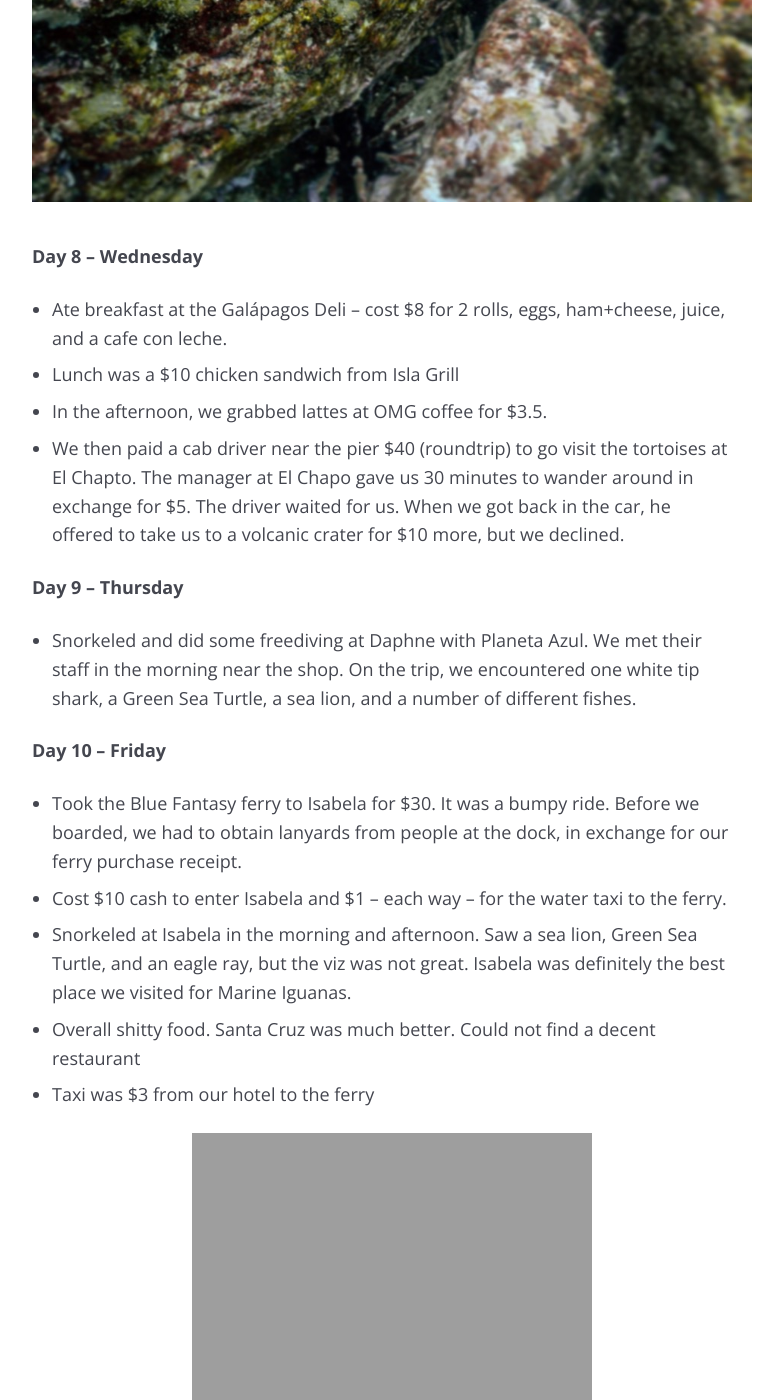
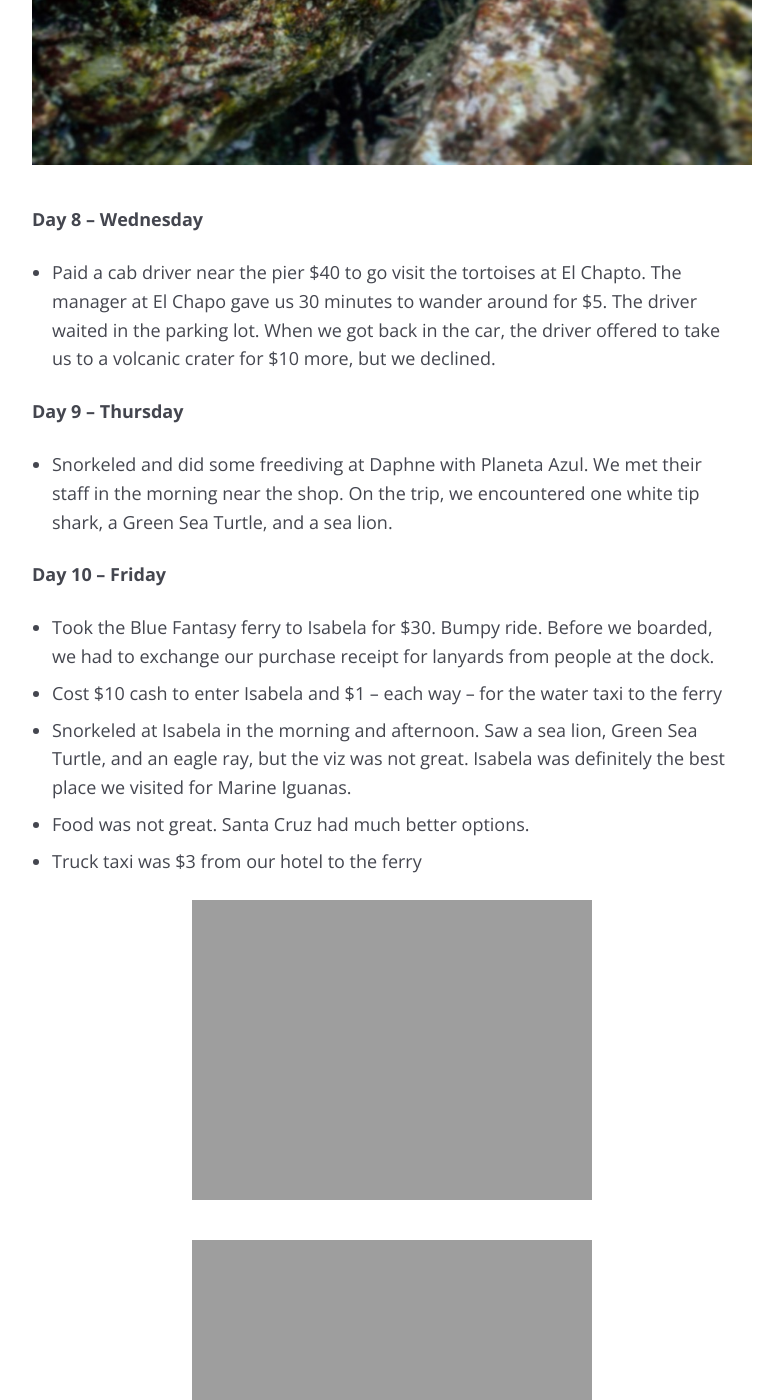
Before and after one commit to mcknightlabs/rtmup, a Jekyll site: the page built from _posts/goal/2018-01-29-galapagos.md, in a window 1280 px wide and 1400 px high, scrolled down 7050 px. Shown: the whole window, without its empty margins (248-1031 px from the left). Built offline with Jekyll 4.4.1, drawn with Linux system fonts in a browser that asks for light colours; comment, search, counter and statistics services are not loaded; some of the changed text lies outside the part shown.

Commit message:
updates galapagos post

```diff
--- a/_posts/goal/2018-01-29-galapagos.md
+++ b/_posts/goal/2018-01-29-galapagos.md
@@ -81,19 +81,19 @@ Below is a quick overview of our itinerary. Feel free to follow in our footsteps
 
 **Day 2 – Thursday**
 
-* Flew to the Galápagos (Baltra)
-* Walked around and learned the area a bit
-* Started getting quotes on diving and/or snorkeling trips
+* Flew to the Galápagos (Baltra Island)
+* Walked around Puerto Ayora
+* Started obtaining quotes for dive/snorkel trips
 
 **Day 3 – Friday**
 
-* Snorkeled in the AM near the Charles Darwin Research Station, and saw a large Green Sea Turtle
+* Snorkeled in the AM near the Charles Darwin Research Station and saw a large Green Sea Turtle
 * Talked to more dive shops about prices
 * Snorkeled in the PM near the Charles Darwin Research Station
 
 **Day 4 – Saturday**
 
-* Snorkeled at German Beach, near Las Grietas. The water taxi from the pier on Santa Cruz cost $1. It was only a 5-10 minute walk from where we were dropped off. We saw a Green Sea Turtle, a variety of fish, and an eagle ray.
+* Snorkeled at German Beach near Las Grietas. The water taxi from the main pier cost $1. It was only a 5-10 minute walk from where we were dropped off. We saw a Green Sea Turtle, a variety of fish, and an eagle ray.
 
 <div class="small-frame">
 	<figure>
@@ -104,7 +104,7 @@ Below is a quick overview of our itinerary. Feel free to follow in our footsteps
 
 **Day 5 – Sunday**
 
-* Snorkeled near the Charles Darwin Research Station solo. Saw a ray and some fish.
+* Snorkeled near the Charles Darwin Research Station. Saw a ray.
 * Enjoyed a $17 New Year's Eve lobster dinner
 
 <div class="small-frame">
@@ -129,8 +129,7 @@ Below is a quick overview of our itinerary. Feel free to follow in our footsteps
 
 **Day 7 – Tuesday**
 
-* Dove at Santa Fe Island with Academy Diving
-* Met the dive shop employees near their shop around 7AM. We did not see much on either dive. There were a couple of sea lions far away. Terrible viz.
+* Dove at Santa Fe Island with Academy Diving. Met the dive shop employees near their shop around 7AM. We did not see much on either dive. There were a couple of sea lions far away. Terrible viz.
 * Moved to a new hotel (due to room availability issues)
 
 <div class="small-frame">
@@ -141,22 +140,19 @@ Below is a quick overview of our itinerary. Feel free to follow in our footsteps
 
 **Day 8 – Wednesday**
 
-* Ate breakfast at the Galápagos Deli – cost $8 for 2 rolls, eggs, ham+cheese, juice, and a cafe con leche.
-* Lunch was a $10 chicken sandwich from Isla Grill
-* In the afternoon, we grabbed lattes at OMG coffee for $3.5.
-* We then paid a cab driver near the pier $40 (roundtrip) to go visit the tortoises at El Chapto. The manager at El Chapo gave us 30 minutes to wander around in exchange for $5. The driver waited for us. When we got back in the car, he offered to take us to a volcanic crater for $10 more, but we declined.
+* Paid a cab driver near the pier $40 to go visit the tortoises at El Chapto. The manager at El Chapo gave us 30 minutes to wander around for $5. The driver waited in the parking lot. When we got back in the car, the driver offered to take us to a volcanic crater for $10 more, but we declined.
 
 **Day 9 – Thursday**
 
-* Snorkeled and did some freediving at Daphne with Planeta Azul. We met their staff in the morning near the shop. On the trip, we encountered one white tip shark, a Green Sea Turtle, a sea lion, and a number of different fishes.
+* Snorkeled and did some freediving at Daphne with Planeta Azul. We met their staff in the morning near the shop. On the trip, we encountered one white tip shark, a Green Sea Turtle, and a sea lion.
 
 **Day 10 – Friday**
 
-* Took the Blue Fantasy ferry to Isabela for $30. It was a bumpy ride. Before we boarded, we had to obtain lanyards from people at the dock, in exchange for our ferry purchase receipt.
-* Cost $10 cash to enter Isabela and $1 – each way – for the water taxi to the ferry.
+* Took the Blue Fantasy ferry to Isabela for $30. Bumpy ride. Before we boarded, we had to exchange our purchase receipt for lanyards from people at the dock.
+* Cost $10 cash to enter Isabela and $1 – each way – for the water taxi to the ferry
 * Snorkeled at Isabela in the morning and afternoon. Saw a sea lion, Green Sea Turtle, and an eagle ray, but the viz was not great. Isabela was definitely the best place we visited for Marine Iguanas.
-* Overall shitty food. Santa Cruz was much better. Could not find a decent restaurant
-* Taxi was $3 from our hotel to the ferry
+* Food was not great. Santa Cruz had much better options.
+* Truck taxi was $3 from our hotel to the ferry
 
 <div class="small-frame">
 	<figure>
@@ -172,7 +168,7 @@ Below is a quick overview of our itinerary. Feel free to follow in our footsteps
 
 **Day 11 – Saturday**
 
-* Snorkeled at Isabela in the morning. Saw an octopus, Green Sea Turtle, and a baby sea lion nursing.
+* Went freediving and snorkeling in the morning. Saw an octopus, Green Sea Turtle, and a baby sea lion nursing.
 * Took the ferry back to Santa Cruz in the afternoon
 
 <div class="small-frame">
@@ -183,9 +179,9 @@ Below is a quick overview of our itinerary. Feel free to follow in our footsteps
 
 **Day 12 – Sunday**
 
-* Snorkeled solo at Cristóbal. We walked 20 minutes from our hostel. Saw fish and a sea lion snorkeling at Cerro Tijeretas. Good viz. Other snorkelers saw lots of turtles.
-* Near the ferry, there were lots of sea lions on the beach.
-* Amazing bakery, especially when the pastries were fresh. Great prices.
+* Took the ferry to San Cristóbal
+* Went freediving and snorkeling at Cerro Tijeretas, a 20 minute walk from our hostel. Saw a sea lion. Good viz. Other snorkelers saw lots of turtles.
+* Found an amazing bakery near the hostel
 
 <div class="small-frame">
 	<figure>
@@ -206,7 +202,7 @@ Below is a quick overview of our itinerary. Feel free to follow in our footsteps
 
 **Day 14 – Tuesday**
 
-* Freediving at Seymour with “Dive Center” tour. Saw several turtles, a few black-tip sharks, and a variety of other fishes.
+* Went freediving at Seymour with a company called Dive Center. Saw several turtles and a few black-tip sharks.
 
 <div class="small-frame">
 	<figure>
```
Also changed, not shown: other parts of _posts/goal/2018-01-29-galapagos.md (+4 -3 lines).
